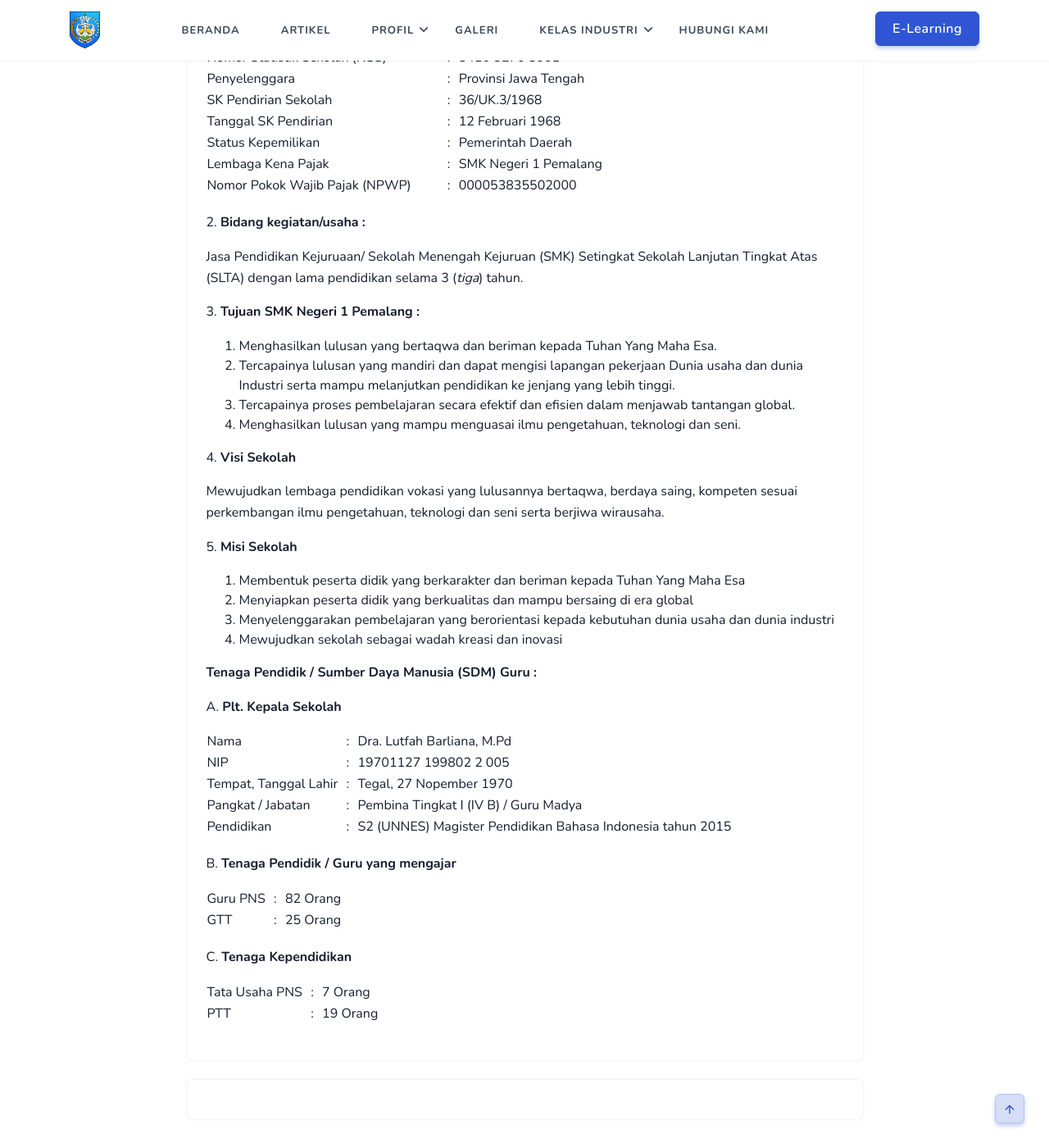
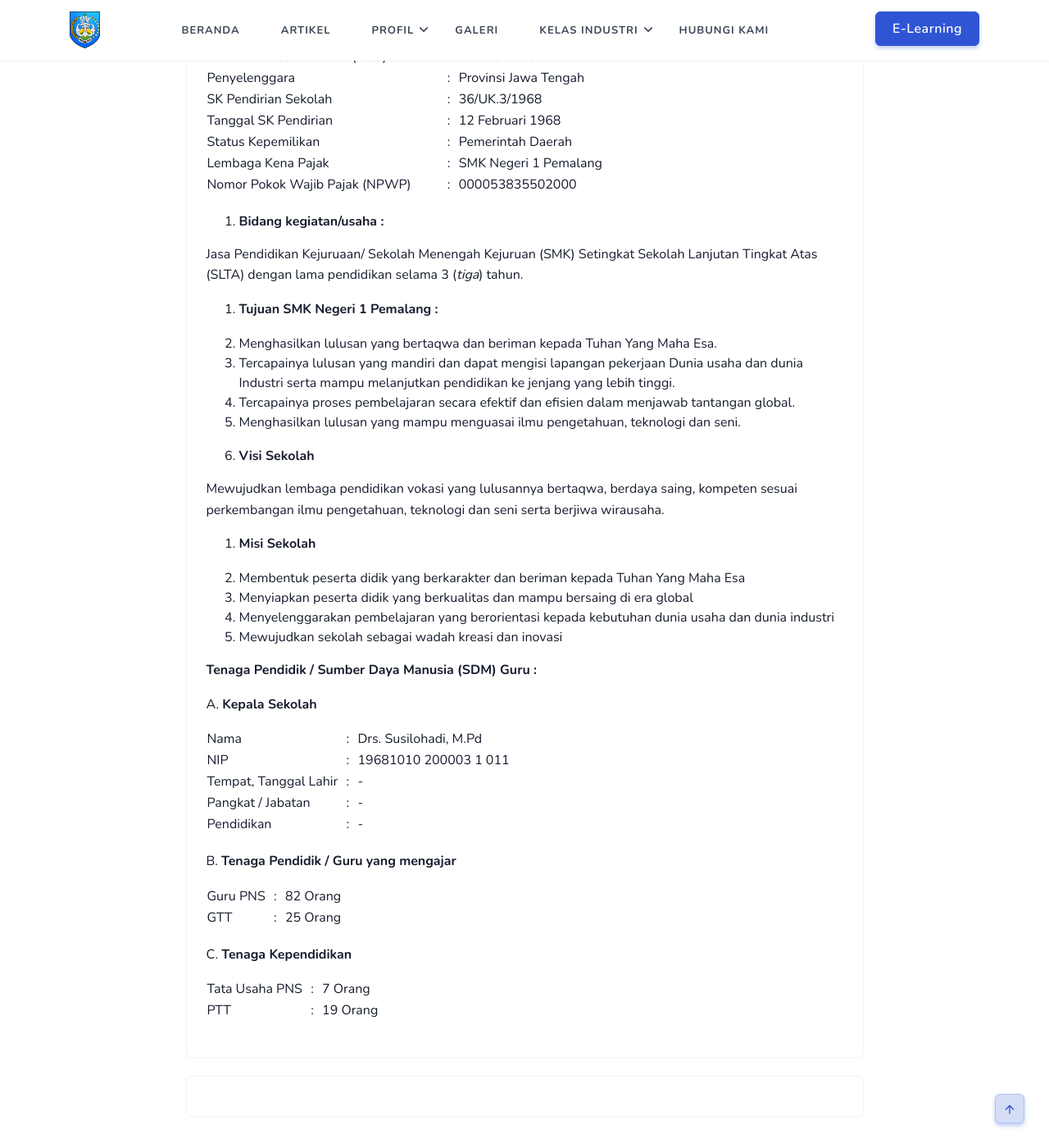
Before and after one commit to smkn1pml/website, a Jekyll site: the page built from _pages/profil.md, in a window 1280 px wide and 1400 px high, scrolled down 2233 px. Shown: the whole window at 82% size. Built offline with Jekyll 4.4.1, drawn with Linux system fonts in a browser that asks for light colours; comment, search, counter and statistics services are not loaded.

Commit message:
Update Halaman “profil”

```diff
--- a/_pages/profil.md
+++ b/_pages/profil.md
@@ -1,7 +1,7 @@
 ---
 title: Profil Sekolah
+slug: profil
 date: 2021-01-18T05:43:02.885Z
-slug: profil
 ---
 <p><center><b>KATA PENGANTAR</b></center></p>
 
@@ -37,6 +37,7 @@
 Tahun 1996 SMEA Negeri Pemalang menjadi SMK Negeri 1 Pemalang sampai sekarang. Tahun 2020 SMK Negeri 1 Pemalang sudah mempunyai 6 program studi atau program keahlian yaitu Akuntansi dan Keuangan Lembaga (AKL), Otomatisasi dan Tata Kelola Perkantoran (OTKP), Bisnis Daring Pemasaran (BDP), Teknik Komputer dan Jaringan (TKJ), Teknik Kendaraan Ringan Otomotif (TKRO), dan Teknik dan Bisnis Sepeda Motor (TBSM).
 
 Adapun sebagai data penunjang alamat selengkapnya sebagai berikut :
+
 <table style="margin-bottom: 20px;margin-top: 0;">
     <tr>
         <td>Lokasi</td>
@@ -100,7 +101,8 @@
     </tr>
 </table>
 
-1\. <b>Lembaga :</b>
+1. <b>Lembaga :</b>
+
 <table style="margin-bottom: 20px;margin-top: 0;">
     <tr>
         <td>Nama Lembaga</td>
@@ -149,22 +151,22 @@
     </tr>
 </table>
 
-2\. <b>Bidang kegiatan/usaha :</b>
+2. <b>Bidang kegiatan/usaha :</b>
 
-Jasa Pendidikan Kejuruaan/ Sekolah Menengah Kejuruan (SMK) Setingkat Sekolah Lanjutan Tingkat Atas (SLTA) dengan lama pendidikan selama 3 (_tiga_) tahun.
+Jasa Pendidikan Kejuruaan/ Sekolah Menengah Kejuruan (SMK) Setingkat Sekolah Lanjutan Tingkat Atas (SLTA) dengan lama pendidikan selama 3 (*tiga*) tahun.
 
-3\. <b>Tujuan SMK Negeri 1 Pemalang :</b>
+3. <b>Tujuan SMK Negeri 1 Pemalang :</b>
 
 1. Menghasilkan lulusan yang bertaqwa dan beriman kepada Tuhan Yang Maha Esa.
 2. Tercapainya lulusan yang mandiri dan dapat mengisi lapangan pekerjaan Dunia usaha dan dunia Industri serta mampu melanjutkan pendidikan ke jenjang yang lebih tinggi.
 3. Tercapainya proses pembelajaran secara efektif dan efisien dalam menjawab tantangan global.
 4. Menghasilkan lulusan yang mampu menguasai ilmu pengetahuan, teknologi dan seni.
 
-4\. <b>Visi Sekolah</b>
+4. <b>Visi Sekolah</b>
 
 Mewujudkan lembaga pendidikan vokasi yang lulusannya bertaqwa, berdaya saing, kompeten sesuai perkembangan ilmu pengetahuan, teknologi dan seni serta berjiwa wirausaha.
 
-5\. <b>Misi Sekolah</b>
+5. <b>Misi Sekolah</b>
 
 1. Membentuk peserta didik yang berkarakter dan beriman kepada Tuhan Yang Maha Esa
 2. Menyiapkan peserta didik yang berkualitas dan mampu bersaing di era global
@@ -173,36 +175,38 @@
 
 **Tenaga Pendidik / Sumber Daya Manusia (SDM) Guru :**
 
-A. <b>Plt. Kepala Sekolah</b>
+A. <b>Kepala Sekolah</b>
+
 <table style="margin-bottom: 20px;margin-top: 0;">
     <tr>
         <td>Nama</td>
         <td>&nbsp; : &nbsp;</td>
-        <td>Dra. Lutfah Barliana, M.Pd</td>
+        <td>Drs. Susilohadi, M.Pd</td>
     </tr>
     <tr>
         <td>NIP</td>
         <td>&nbsp; : &nbsp;</td>
-        <td>19701127 199802 2 005</td>
+        <td>19681010 200003 1 011</td>
     </tr>
     <tr>
         <td>Tempat, Tanggal Lahir</td>
         <td>&nbsp; : &nbsp;</td>
-        <td>Tegal, 27 Nopember 1970</td>
+        <td>-</td>
     </tr>
     <tr>
         <td>Pangkat / Jabatan</td>
         <td>&nbsp; : &nbsp;</td>
-        <td>Pembina Tingkat I (IV B) / Guru Madya</td>
+        <td>-</td>
     </tr>
     <tr>
         <td>Pendidikan</td>
         <td>&nbsp; : &nbsp;</td>
-        <td>S2 (UNNES) Magister Pendidikan Bahasa Indonesia tahun 2015</td>
+        <td>-</td>
     </tr>
 </table>
 
 B. <b>Tenaga Pendidik / Guru yang mengajar</b>
+
 <table style="margin-bottom: 20px;margin-top: 0;">
     <tr>
         <td>Guru PNS</td>
@@ -217,6 +221,7 @@
 </table>
 
 C. <b>Tenaga Kependidikan</b>
+
 <table style="margin-bottom: 20px;margin-top: 0;">
     <tr>
         <td>Tata Usaha PNS</td>
```
